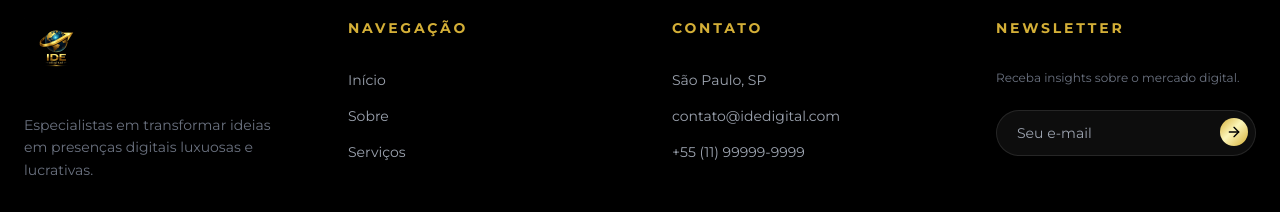
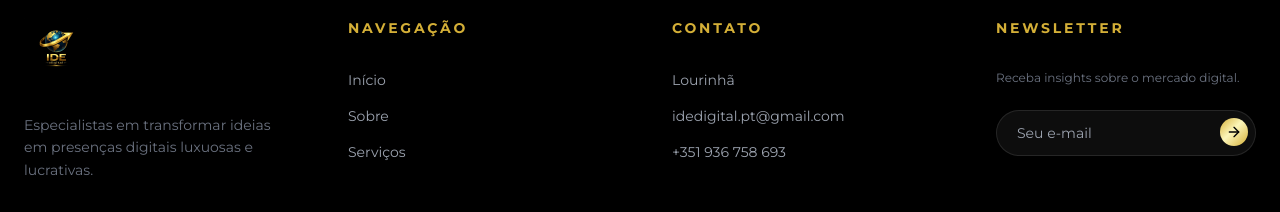
Before and after one commit to viniciussilva1-rgb/IDEdigital, a React (Vite) app: page / in a window 1280 px wide. Shown: the part 6884-7096 px from the top of the page. Built offline with nearby package versions, Linux system fonts and the light colour scheme.

Commit message:
Atualizar informações de contato: Lourinhã, email e telefone português

```diff
--- a/App.tsx
+++ b/App.tsx
@@ -344,9 +344,9 @@ const Footer = () => (
         <div>
           <h4 className="font-bold text-sm uppercase tracking-[0.2em] mb-8 text-[#d4af37]">Contato</h4>
           <ul className="space-y-4 text-gray-400 text-sm">
-            <li>São Paulo, SP</li>
-            <li>contato@idedigital.com</li>
-            <li>+55 (11) 99999-9999</li>
+            <li>Lourinhã</li>
+            <li>idedigital.pt@gmail.com</li>
+            <li>+351 936 758 693</li>
           </ul>
         </div>
 
```
